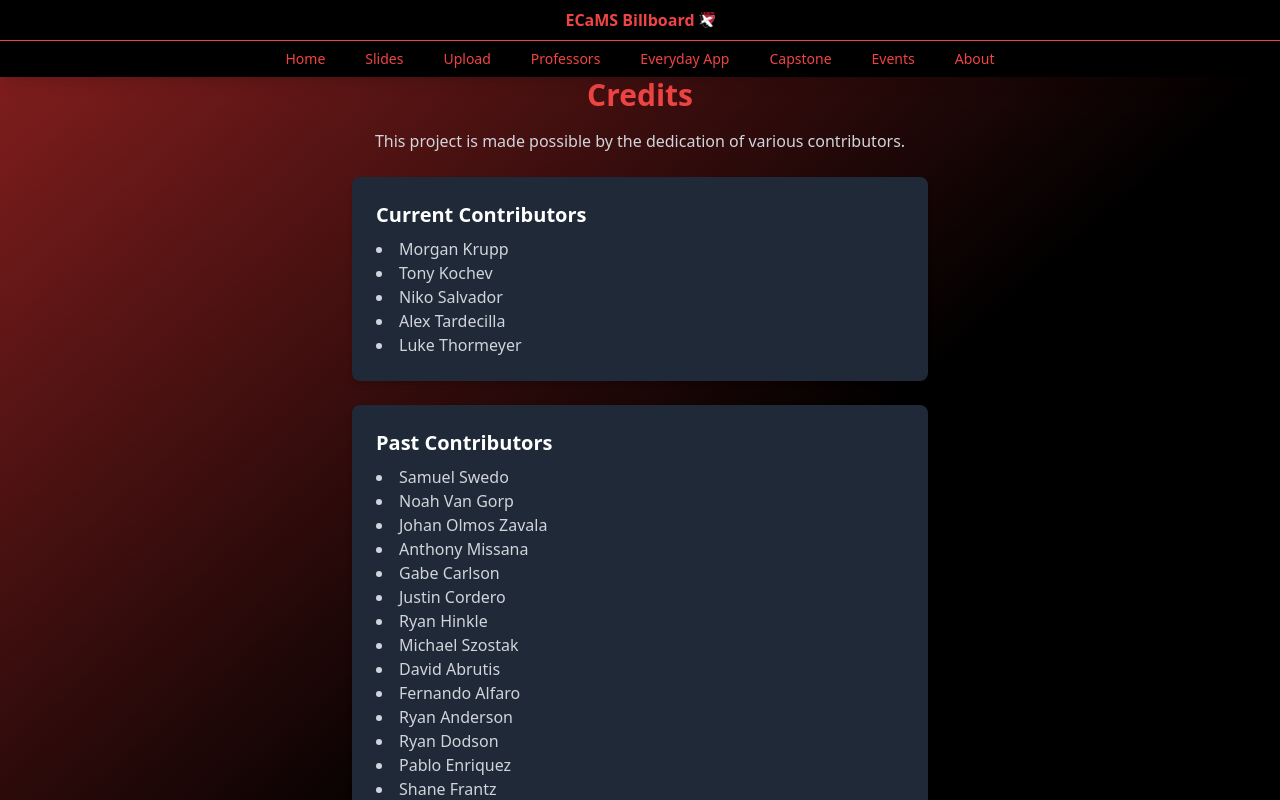
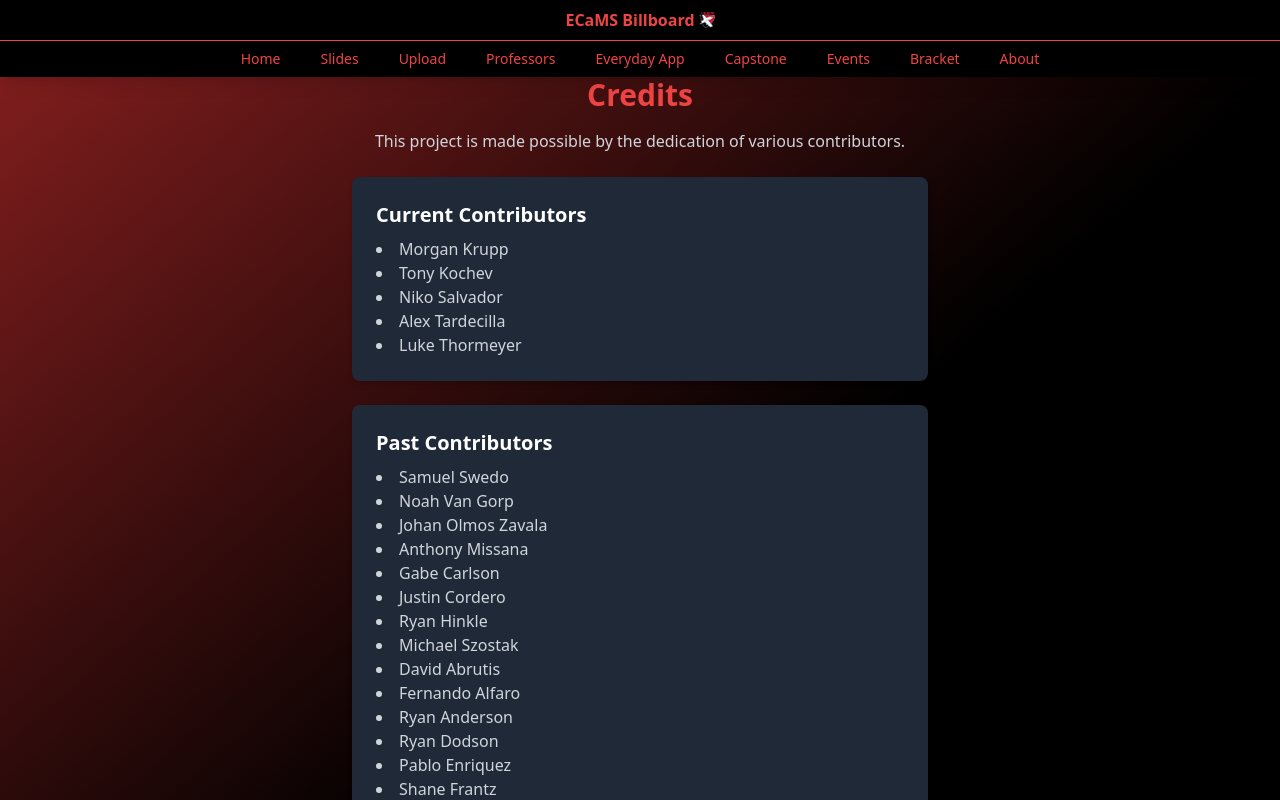
Before and after one commit to ECaMS-Billboard/ecams-billboard, a React (Create React App) app: page /credits in a window 1280 px wide. Shown: the top 800 px of the page. Built offline with nearby package versions, Linux system fonts and the light colour scheme.

Commit message:
Added Bracket to Header

```diff
--- a/src/components/Navigationbar.js
+++ b/src/components/Navigationbar.js
@@ -9,6 +9,7 @@ const navItems = [
   { name: 'Everyday App', path: '/everydayapp' },
   { name: 'Capstone', path: '/capstoneproducts' },
   { name: 'Events', path: '/events' },
+  { name: 'Bracket', path: '/Bracket' },
   //{ name: 'Resources', path: '/resources' },
   { name: 'About', path: '/about' },
  // { name: 'Credits', path: '/credits' },
```
